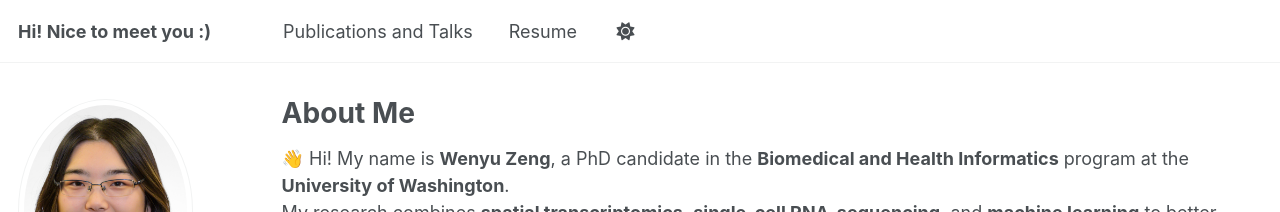
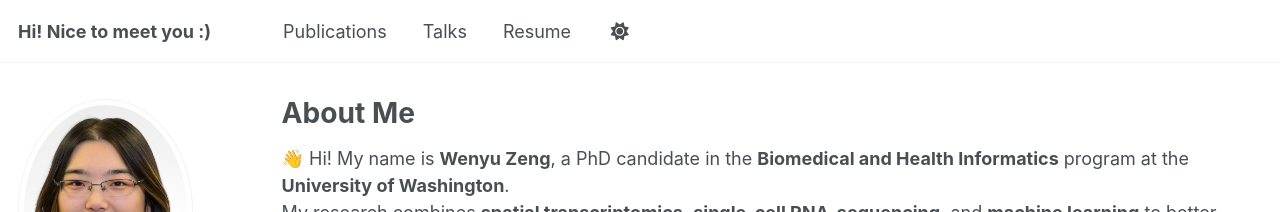
Before and after one commit to wzeng96/wzeng96.github.io, a Jekyll site: the page built from _pages/about.md, in a window 1280 px wide. Shown: the top 212 px of the page. Built offline with Jekyll 4.4.1, drawn with Linux system fonts in a browser that asks for light colours; some web fonts are replaced; a script that is not in the unit is left out.

Commit message:
Update navigation titles for publications and talks

```diff
--- a/_data/navigation.yml
+++ b/_data/navigation.yml
@@ -8,11 +8,11 @@
 #      Markdown formatted page while the second is generated using JSON.
 
 main:
-  - title: "Publications and Talks"
+  - title: "Publications"
     url: /publications/
 
-  # - title: "Talks"
-  #   url: /talks/
+  - title: "Talks"
+    url: /talks/
 
   # - title: "Teaching"
   #   url: /teaching/
```
